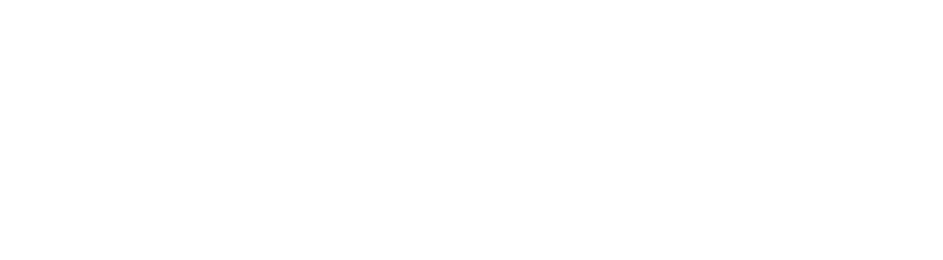
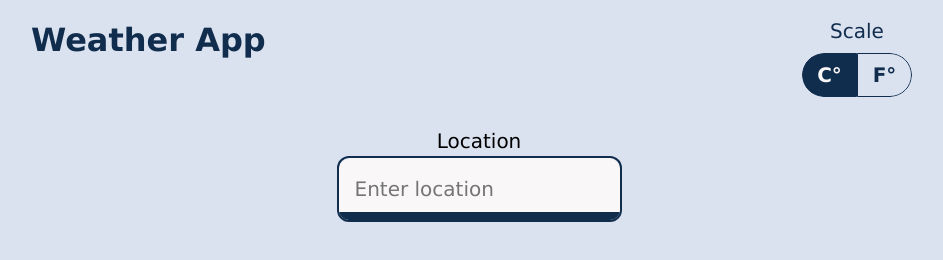
Before and after one commit to BerettaSM/odin-weather, a website built with webpack: page src/index.html in a window 1280 px wide. Shown: the whole page, without its empty margins (161-1104 px from the left). Built offline with nearby package versions, Linux system fonts and the light colour scheme.

Commit message:
initial styling for page

```diff
--- a/src/index.html
+++ b/src/index.html
@@ -1,11 +1,49 @@
 <!DOCTYPE html>
 <html lang="en">
+
 <head>
     <meta charset="UTF-8">
     <meta name="viewport" content="width=device-width, initial-scale=1.0">
     <title>Weather App</title>
 </head>
+
 <body>
 
+    <div class="app max-width">
+
+        <header>
+            <h1>Weather App</h1>
+
+            <fieldset class="temperature-fieldset">
+                <legend>Scale</legend>
+                <form id="temperatures" class="temperature-form">
+                    <div class="form-control">
+                        <input type="radio" name="temp-scale" id="celsius" checked>
+                        <label for="celsius">C°</label>
+                    </div>
+                    <div class="form-control">
+                        <input type="radio" name="temp-scale" id="fahrenheit">
+                        <label for="fahrenheit">F°</label>
+                    </div>
+                </form>
+            </fieldset>
+        </header>
+
+        <main>
+            <form id="location" class="location-form">
+                <div class="form-control">
+                    <label for="celsius">Location</label>
+                    <div class="input-wrapper">
+                        <input type="text" name="location" placeholder="Enter location">
+                        <div class="debounce-bar"></div>
+                    </div>
+                </div>
+            </form>
+
+        </main>
+
+    </div>
+
 </body>
+
 </html>
--- a/src/styles/global.css
+++ b/src/styles/global.css
@@ -49,3 +49,147 @@ h6 {
 }
 
 /* STYLES */
+
+:root {
+  --COLOR_PRIMARY: #3f72af;
+  --COLOR_SECONDARY: #112d4e;
+  --COLOR_GRAY-100: #f9f7f7;
+  --COLOR_GRAY-300: #dbe2ef;
+}
+
+body {
+  background-color: var(--COLOR_GRAY-300);
+  padding: 0 16px;
+  font-family: Verdana, Geneva, Tahoma, sans-serif;
+  position: relative;
+
+  &::before {
+    position: absolute;
+    content: '';
+    inset: 0;
+    height: 100%;
+    width: 100%;
+  }
+}
+
+.app {
+  height: 100%;
+}
+
+header {
+  display: flex;
+  padding: 16px 0;
+  color: var(--COLOR_SECONDARY);
+}
+
+.temperature-fieldset {
+  margin-left: auto;
+  border: none;
+  text-align: center;
+  font-size: 1.25rem;
+
+  .temperature-form {
+    display: flex;
+    border-radius: 100vmax;
+    overflow: hidden;
+
+    .form-control {
+      height: 44px;
+      width: 55px;
+
+      label,
+      input {
+        position: absolute;
+        inset: 0;
+        height: 100%;
+        width: 100%;
+        cursor: pointer;
+      }
+
+      label {
+        display: grid;
+        place-content: center;
+        user-select: none;
+        font-weight: bold;
+        border: 1px solid var(--COLOR_SECONDARY);
+        transition:
+          background-color 200ms ease-in-out,
+          color 200ms ease-in-out;
+      }
+
+      &:first-of-type label {
+        border-radius: 100vmax 0 0 100vmax;
+      }
+
+      &:last-of-type label {
+        border-radius: 0 100vmax 100vmax 0;
+      }
+
+      input {
+        display: none;
+      }
+
+      input:checked + label {
+        color: var(--COLOR_GRAY-100);
+        background-color: var(--COLOR_SECONDARY);
+      }
+    }
+  }
+}
+
+main {
+  .location-form {
+    width: fit-content;
+    margin: auto;
+
+    .form-control {
+      display: flex;
+      flex-direction: column;
+      text-align: center;
+      font-size: 1.25rem;
+
+      .input-wrapper {
+        border: 2px solid var(--COLOR_SECONDARY);
+        border-radius: 12px;
+        overflow: hidden;
+
+        input {
+          padding: 16px 16px 8px;
+          border-radius: 12px 12px 0 0;
+          border: none;
+        }
+
+        .debounce-bar {
+          --time: 1500ms;
+          height: 8px;
+          position: relative;
+
+          &::after {
+            content: '';
+            position: absolute;
+            inset: 0;
+            height: 100%;
+            width: 100%;
+            background-color: var(--COLOR_SECONDARY);
+            transform-origin: left center;
+            transform: scaleX(1);
+            transition: transform var(--time) ease-out;
+          }
+        }
+      }
+    }
+  }
+}
+
+.form-control {
+  position: relative;
+
+  input {
+    background-color: var(--COLOR_GRAY-100);
+  }
+}
+
+.max-width {
+  max-width: 56rem;
+  margin: auto;
+}
```
